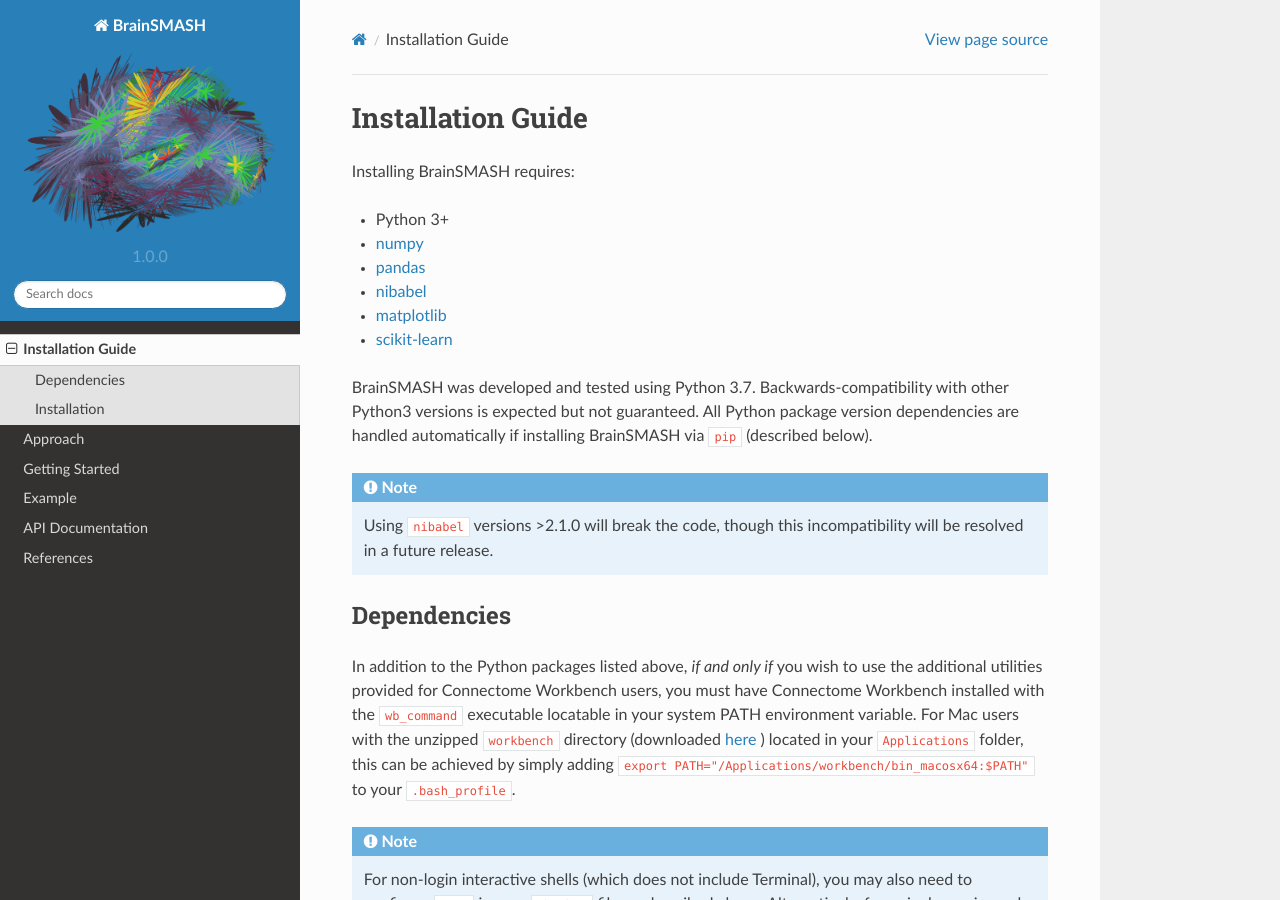
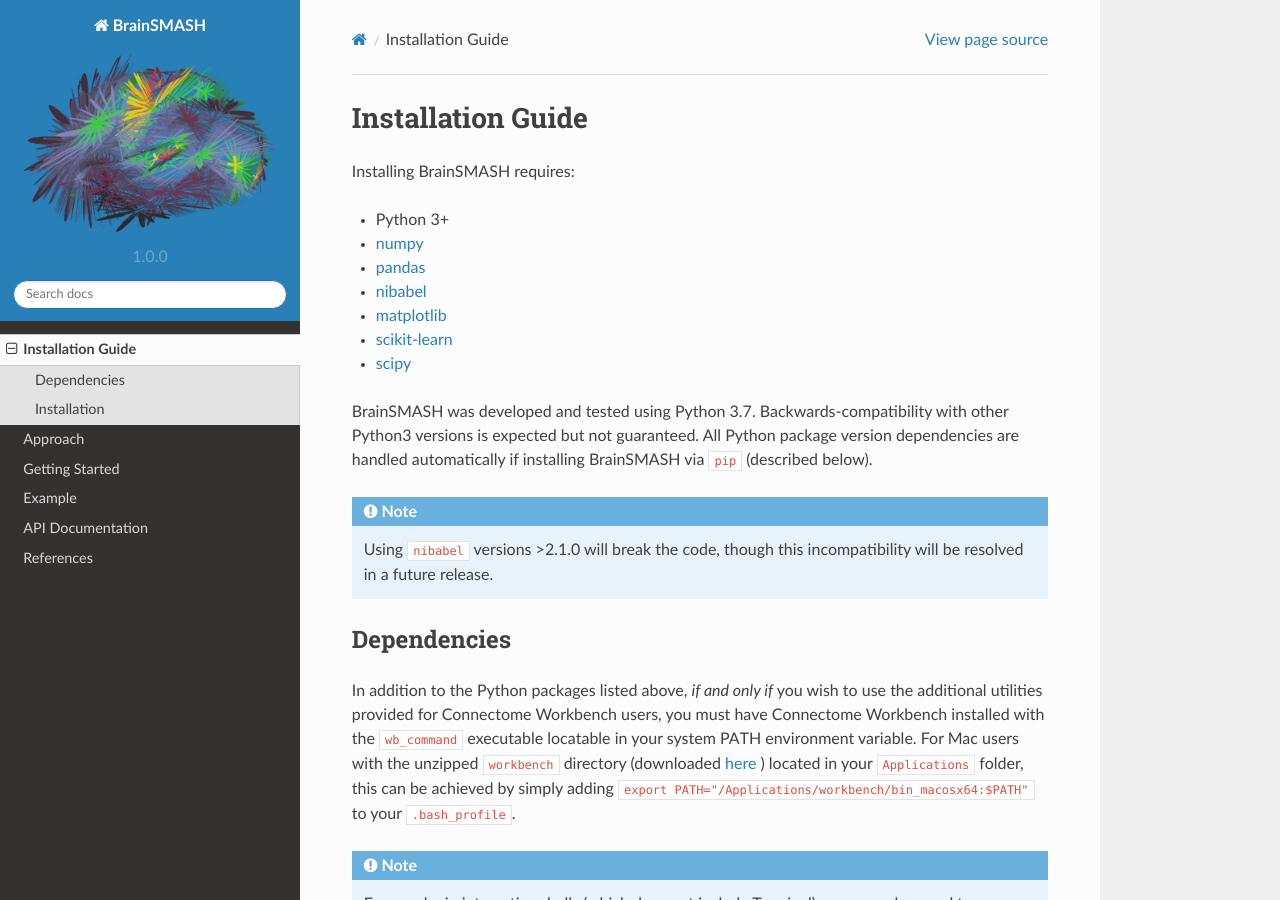
Before and after one commit to murraylab/brainsmash, a Sphinx documentation site: the page built from docs/installation.rst, in a window 1280 px wide and 900 px high. Built offline with Sphinx 7.4.7 and the Read the Docs theme 2.0.0, drawn with Linux system fonts in a browser that asks for light colours.

Commit message:
force redeploy

```diff
--- a/docs/installation.rst
+++ b/docs/installation.rst
@@ -9,6 +9,7 @@
 - `nibabel <http://nipy.org/nibabel>`_
 - `matplotlib <https://matplotlib.org/>`_
 - `scikit-learn <http://scikit-learn.org/stable/index.html>`_
+- `scipy <https://www.scipy.org/>`_
 
 BrainSMASH was developed and tested using Python 3.7. Backwards-compatibility
 with other Python3 versions is expected but not guaranteed. All Python package version dependencies are handled automatically if installing
```
Also changed, not shown: README.md (+1 -0 lines).
